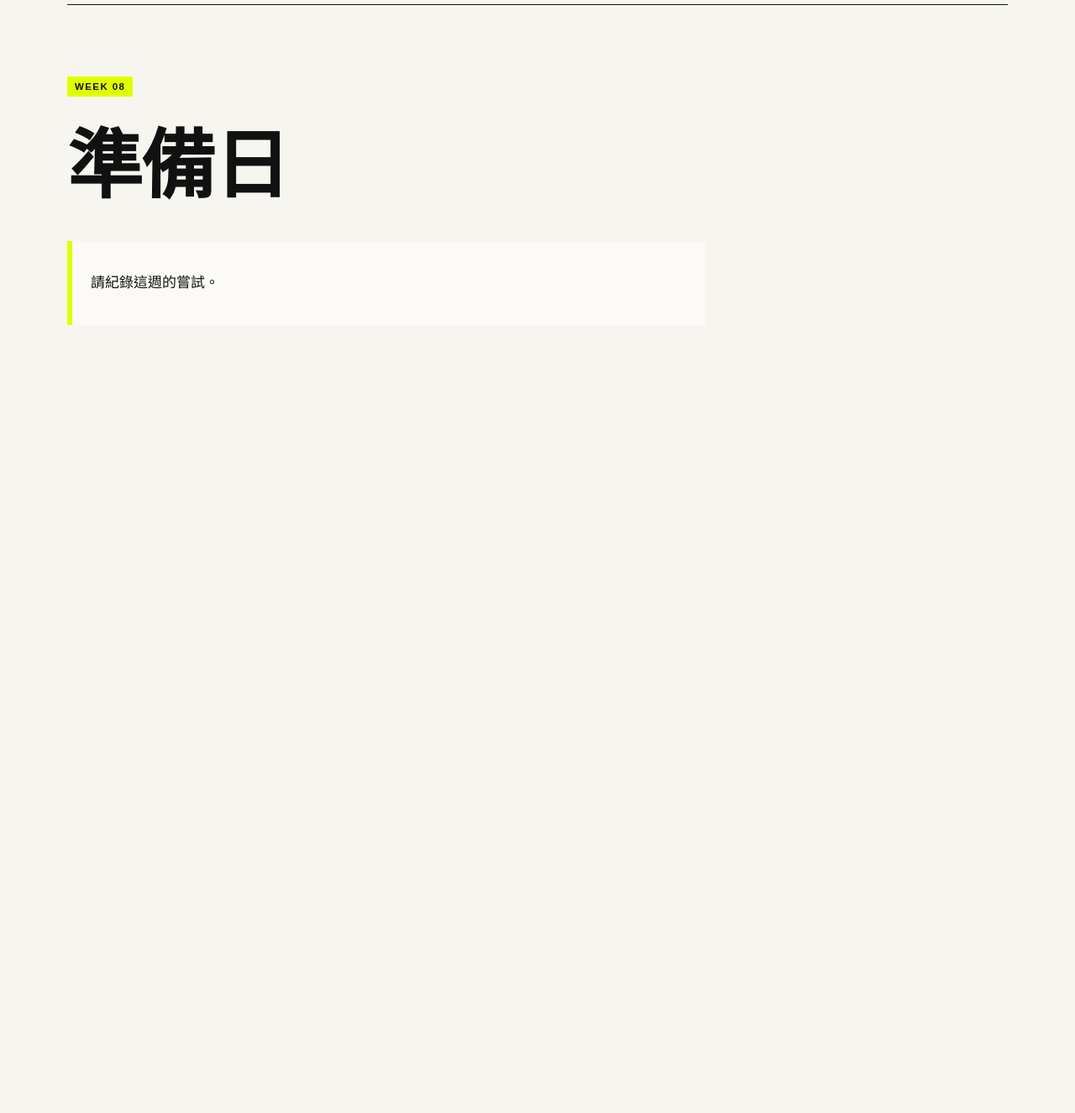
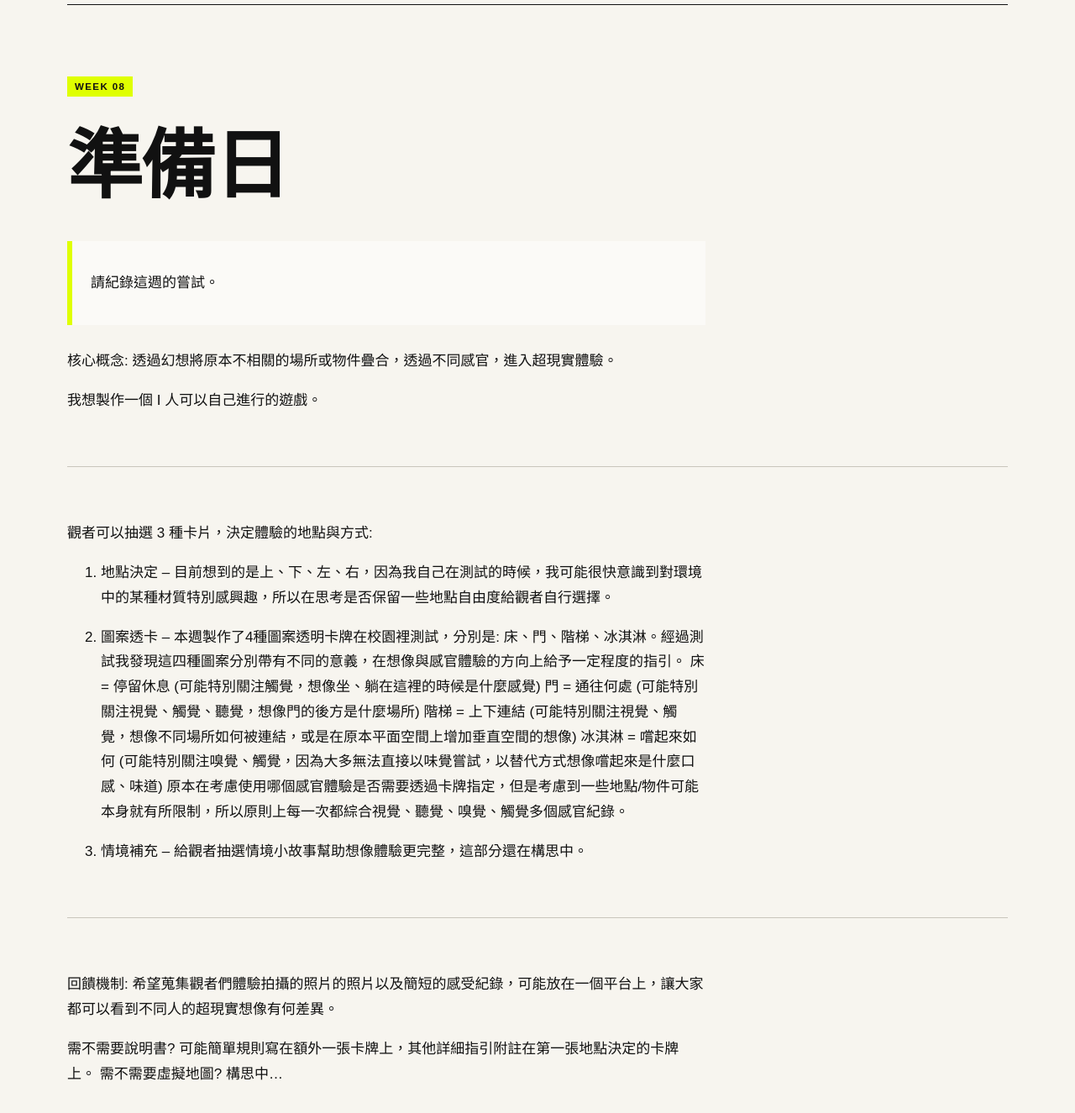
Before and after one commit to ivyjih/fieldworkarchive, a Jekyll site: the page built from weeks/week-08.md, in a window 1280 px wide and 1400 px high, scrolled down 87 px. Shown: the top 1325 px of the window at 84% size. Built offline with Jekyll 4.4.1, drawn with Linux system fonts in a browser that asks for light colours; before the commit the page ends 900 px from its top, so only the background shows below that.

Commit message:
Update week-08.md

```diff
--- a/weeks/week-08.md
+++ b/weeks/week-08.md
@@ -8,3 +8,29 @@ permalink: /weeks/week-08/
 # 準備日
 
 > 請紀錄這週的嘗試。
+
+核心概念: 透過幻想將原本不相關的場所或物件疊合，透過不同感官，進入超現實體驗。
+
+我想製作一個 I 人可以自己進行的遊戲。
+
+-------
+
+觀者可以抽選 3 種卡片，決定體驗的地點與方式:
+
+1. 地點決定 -- 目前想到的是上、下、左、右，因為我自己在測試的時候，我可能很快意識到對環境中的某種材質特別感興趣，所以在思考是否保留一些地點自由度給觀者自行選擇。
+
+2. 圖案透卡 -- 本週製作了4種圖案透明卡牌在校園裡測試，分別是: 床、門、階梯、冰淇淋。經過測試我發現這四種圖案分別帶有不同的意義，在想像與感官體驗的方向上給予一定程度的指引。
+              床 = 停留休息 (可能特別關注觸覺，想像坐、躺在這裡的時候是什麼感覺)
+              門 = 通往何處 (可能特別關注視覺、觸覺、聽覺，想像門的後方是什麼場所)
+              階梯 = 上下連結 (可能特別關注視覺、觸覺，想像不同場所如何被連結，或是在原本平面空間上增加垂直空間的想像)
+              冰淇淋 = 嚐起來如何 (可能特別關注嗅覺、觸覺，因為大多無法直接以味覺嘗試，以替代方式想像嚐起來是什麼口感、味道)
+   原本在考慮使用哪個感官體驗是否需要透過卡牌指定，但是考慮到一些地點/物件可能本身就有所限制，所以原則上每一次都綜合視覺、聽覺、嗅覺、觸覺多個感官紀錄。
+
+3. 情境補充 -- 給觀者抽選情境小故事幫助想像體驗更完整，這部分還在構思中。
+
+-------
+
+回饋機制: 希望蒐集觀者們體驗拍攝的照片的照片以及簡短的感受紀錄，可能放在一個平台上，讓大家都可以看到不同人的超現實想像有何差異。
+
+需不需要說明書? 可能簡單規則寫在額外一張卡牌上，其他詳細指引附註在第一張地點決定的卡牌上。
+需不需要虛擬地圖? 構思中...
```
